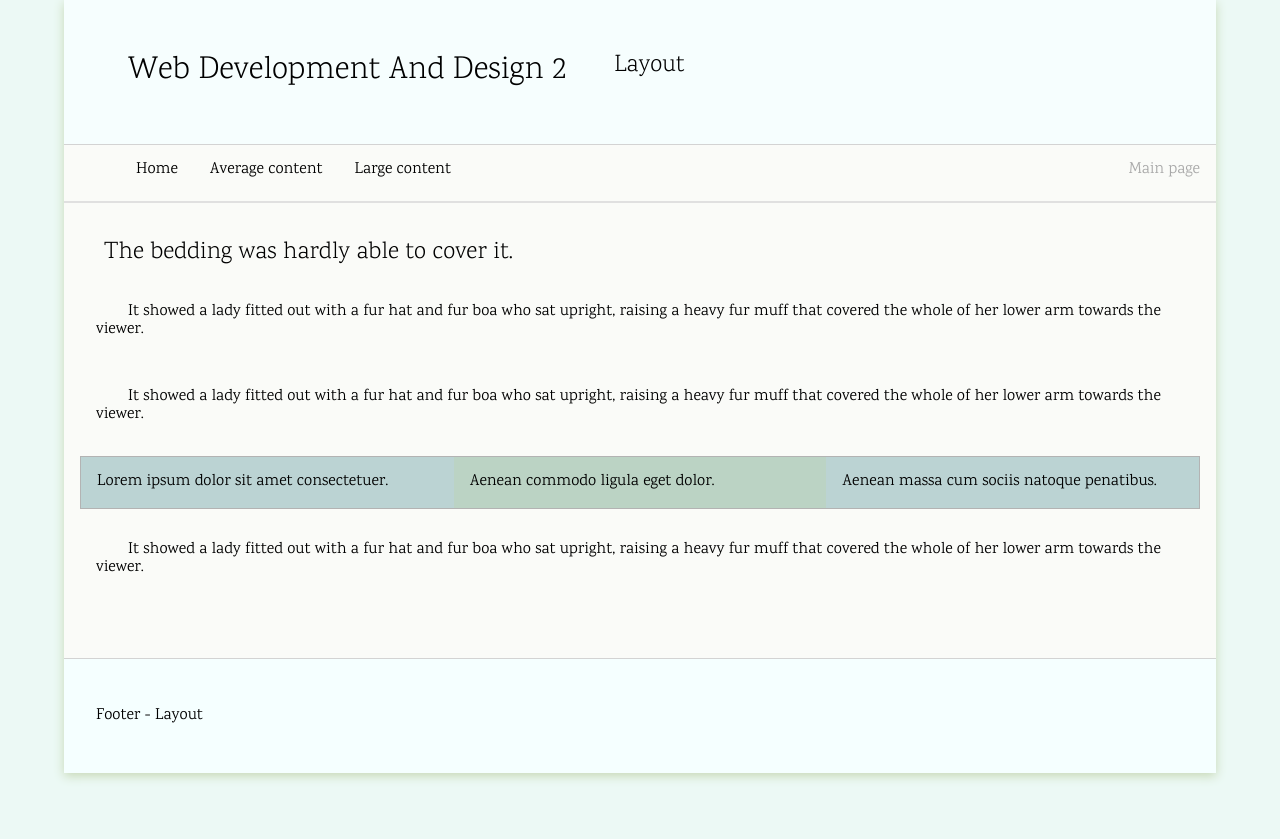
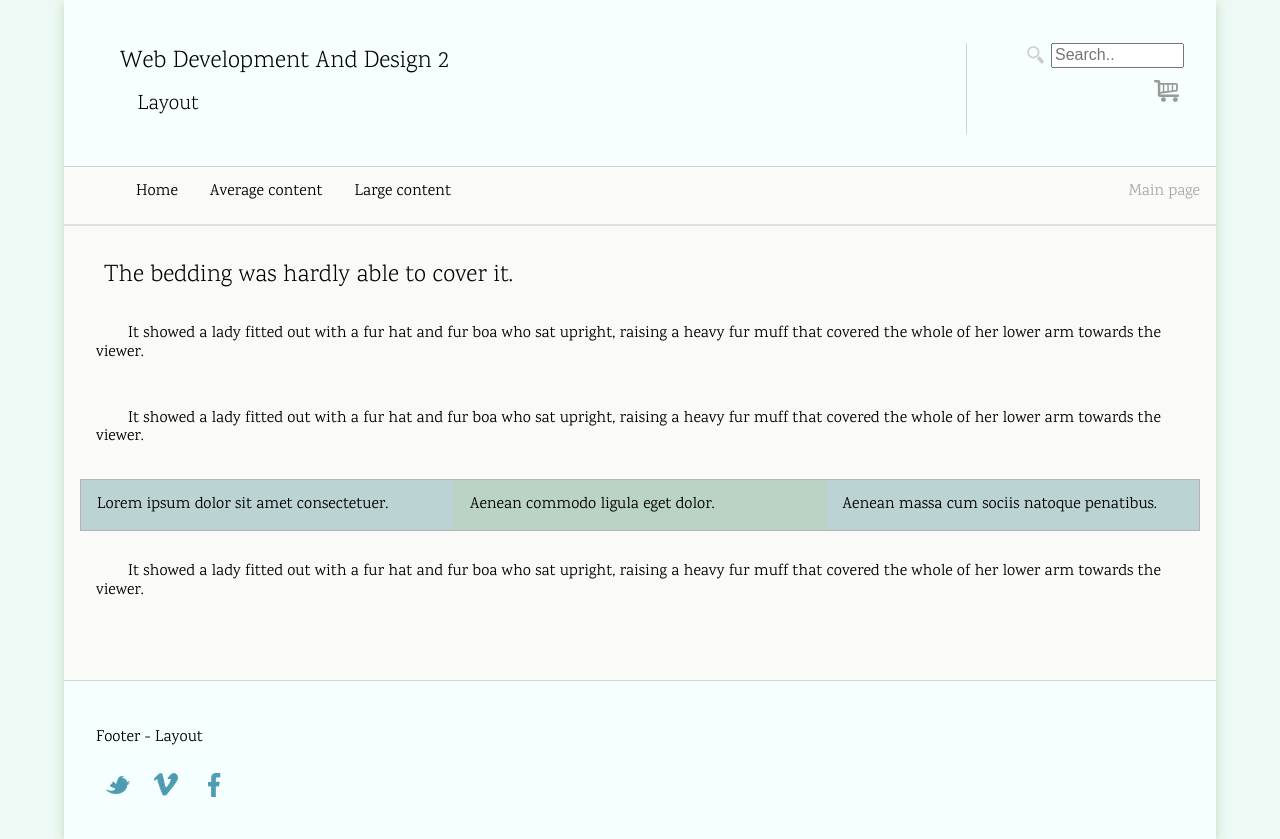
Before and after one commit to goomus/homework-04, a plain HTML site: page index.html in a window 1280 px wide. Before the commit the page ends 800 px from the top, so only its background shows below. Drawn offline with Linux system fonts and the light colour scheme.

Commit message:
Social media icons added

```diff
--- a/_notes/dwsync.xml
+++ b/_notes/dwsync.xml
@@ -1,6 +1,6 @@
 <?xml version="1.0" encoding="utf-8" ?>
 <dwsync>
-<file name="index.html" server="bcitcomp.ca" local="3603530514" remote="3603538140" Dst="-1" />
-<file name="average.html" server="bcitcomp.ca" local="3603530899" remote="3603538140" Dst="-1" />
-<file name="large.html" server="bcitcomp.ca" local="3603530540" remote="3603538260" Dst="-1" />
+<file name="index.html" server="bcitcomp.ca" local="3603532991" remote="3603571560" Dst="-1" />
+<file name="average.html" server="bcitcomp.ca" local="3603533022" remote="3603571560" Dst="-1" />
+<file name="large.html" server="bcitcomp.ca" local="3603536551" remote="3603571680" Dst="-1" />
 </dwsync>
--- a/css/_notes/dwsync.xml
+++ b/css/_notes/dwsync.xml
@@ -1,5 +1,5 @@
 <?xml version="1.0" encoding="utf-8" ?>
 <dwsync>
-<file name="styles.css" server="bcitcomp.ca" local="3603530830" remote="3603538140" Dst="-1" />
+<file name="styles.css" server="bcitcomp.ca" local="3603564249" remote="3603571560" Dst="-1" />
 <file name="normalize.css" server="bcitcomp.ca" local="3603517490" remote="3603530760" Dst="-1" />
 </dwsync>
--- a/css/styles.css
+++ b/css/styles.css
@@ -13,7 +13,7 @@ body {
 }
 #wrapper{
 	position: relative;
-	min-width: 600px;
+	min-width: 1008px;
 	width: 90%;
 	margin: auto;
 	background-color: hsla(90,30%,98%,1.00);
@@ -24,15 +24,38 @@ header {
 	background-color: hsla(180,82%,98%,1.00);
 	border-bottom: 1px solid lightgray;
 	padding: 2em;
+	display: flex;
+}
+header > div {
+	flex:4
+}
+header > nav {
+		margin-top: .7em;
+	border-left: 1px lightgray solid;
+	flex:1
+}
+header form input{
+	width: 125px;
+	float: right;
+
+}
+header form{
+		display: inline;
+}
+header h1 {
+	font-size: 1.5em;
+
 }
 header h2 {
 	padding-left: 2em;
+	font-size: 1.3em;
+
 }
 
 /*
 ==========--Navigation--==========
 							*/
-nav {
+#wrapper > nav {
 	position: relative;
 	margin: 0;
 	border-bottom: 2px hsla(0,0%,88%,1.00) solid;
@@ -77,13 +100,35 @@ nav > a {
 }
 
 header img[src*="shoping"] {
-	float: right;
-	width: 30px;
+	display: block;
+	position: absolute;
+	right: 2em;
+	top: 5em;
+	width: 25px;
+	margin: 0 .3em;
 }
 header img[src*="search"] {
 	float: right;
-	width: 30px;
+	width: 20px;
+	margin: .2em .3em 0 0;
 }
+
+.icons a {
+	display: inline-block;
+	width: 24px;
+	height: 24px;
+	margin: 10px;
+	vertical-align: middle;
+	-o-transition: all .3s;
+	-moz-transition: all .3s;
+	-webkit-transition: all .3s;
+	-ms-transition: all .3s;
+}
+
+.icons a.twitter { background: url(../images/social-icons/twitter.png) left top no-repeat; }
+.icons a.vimeo { background: url(../images/social-icons/vimeo.png) left top no-repeat; }
+.icons a.facebook { background: url(../images/social-icons/facebook.png) left top no-repeat; }
+.icons a:hover { background-position: left -34px; }
 
 /*
 ==========--Main--==========
--- a/images/_notes/dwsync.xml
+++ b/images/_notes/dwsync.xml
@@ -1,4 +1,6 @@
 <?xml version="1.0" encoding="utf-8" ?>
 <dwsync>
 <file name="me.png" server="bcitcomp.ca" local="3603517490" remote="3603530760" Dst="-1" />
+<file name="search.svg" server="bcitcomp.ca" local="3603536350" remote="3603571500" Dst="-1" />
+<file name="shoping-card.svg" server="bcitcomp.ca" local="3603534523" remote="3603571560" Dst="-1" />
 </dwsync>
--- a/index.html
+++ b/index.html
@@ -14,11 +14,19 @@
 
 <body>
 <div id="wrapper">
-	<header>
-		<h1>Web Development And Design 2</h1>
-		<h2>Layout</h2>
-	</header>
+<header>
+		<div class="title">
+			<h1>Web Development And Design 2</h1>
+			<h2>Layout</h2>
+		</div>
 		<nav>
+			<form action="/action_page.php">
+				<input type="text" placeholder="Search.." name="search">
+			</form>
+			<img src="images/search.svg" alt=""/>
+			<a href="#"><img src="images/shoping-card.svg" alt=""/></a>
+			</nav>
+	</header>		<nav>
 		<ul>
 			<li><a href="index.html">Home</a></li>
 			<li><a href="average.html">Average content</a></li>
@@ -50,6 +58,12 @@
 	<main> </main>
 	<footer>
 		<p>Footer - Layout</p>
+					<div class="icons">
+			<a class="twitter" href=""></a>
+			<a class="vimeo" href=""></a>
+			<a class="facebook" href=""></a>
+		</div>
+
 	</footer>
 </div>
 </body>
```
Also changed, not shown: average.html (+17 -4 lines), large.html (+12 -4 lines), images/social-icons/facebook.png (added), images/social-icons/twitter.png (added), images/social-icons/vimeo.png (added).
